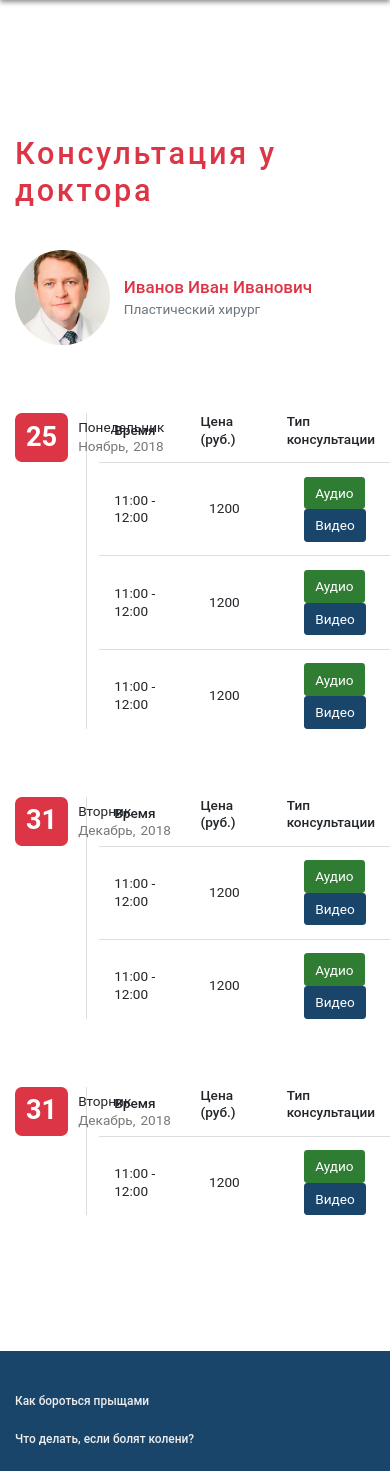
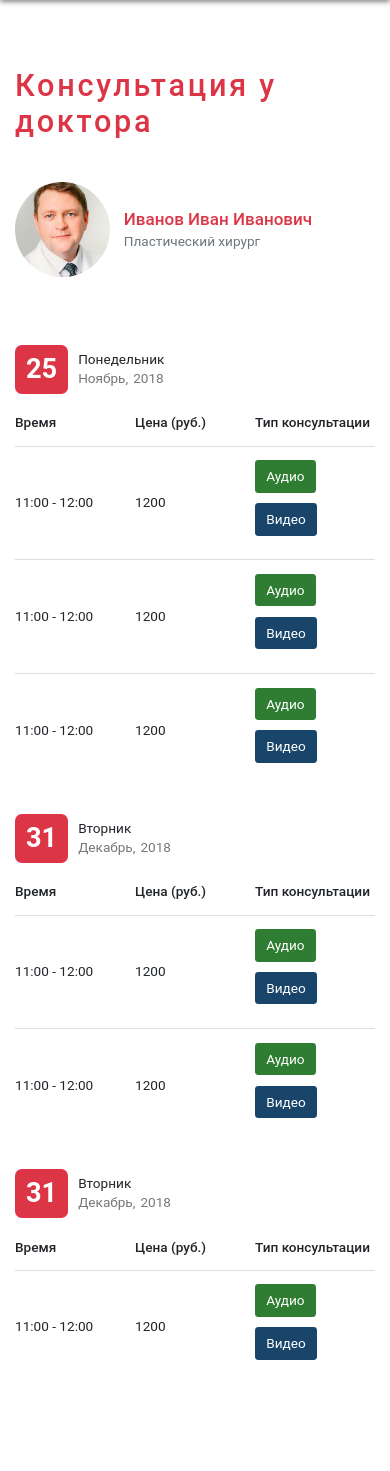
Before and after one commit to KepCoil/drnow-front, a PHP site: page /calendar.php in a window 390 px wide. Shown: the part 63-1534 px from the top of the page. Run offline with PHP 8.4, Linux system fonts and the light colour scheme.

Commit message:
calendar ready

```diff
--- a/app/calendar.php
+++ b/app/calendar.php
@@ -43,12 +43,12 @@
 						</div>
 
 						<div class="calendar-price__item-right">
-							<div class="row calendar-price__info calendar-price__info-row-header">
+							<div class="row calendar-price__info-row calendar-price__info-row-header">
 								<div class="col calendar-price__info-col">Время</div>
 								<div class="col calendar-price__info-col">Цена (руб.)</div>
 								<div class="col calendar-price__info-col">Тип консультации</div>
 							</div>
-							<div class="row calendar-price__info">
+							<div class="row calendar-price__info-row">
 								<div class="col calendar-price__info-col">
 									<div class="calendar-price__info-time">11:00 - 12:00</div>
 								</div>
@@ -56,14 +56,14 @@
 									<div class="calendar-price__info-price">1200</div>
 								</div>
 								<div class="col calendar-price__info-col">
-									<div class="calendar-price__info-btn">
+									<div class="calendar-price__info-btn-wrap">
 										<button class="btn calendar-price__info-btn calendar-price__info-btn-audio">Аудио</button>
 										<button class="btn calendar-price__info-btn calendar-price__info-btn-video">Видео</button>
 									</div>
 								</div>
 							</div>
 
-							<div class="row calendar-price__info">
+							<div class="row calendar-price__info-row">
 								<div class="col calendar-price__info-col">
 									<div class="calendar-price__info-time">11:00 - 12:00</div>
 								</div>
@@ -71,14 +71,14 @@
 									<div class="calendar-price__info-price">1200</div>
 								</div>
 								<div class="col calendar-price__info-col">
-									<div class="calendar-price__info-btn">
+									<div class="calendar-price__info-btn-wrap">
 										<button class="btn calendar-price__info-btn calendar-price__info-btn-audio">Аудио</button>
 										<button class="btn calendar-price__info-btn calendar-price__info-btn-video">Видео</button>
 									</div>
 								</div>
 							</div>
 
-							<div class="row calendar-price__info">
+							<div class="row calendar-price__info-row">
 								<div class="col calendar-price__info-col">
 									<div class="calendar-price__info-time">11:00 - 12:00</div>
 								</div>
@@ -86,7 +86,7 @@
 									<div class="calendar-price__info-price">1200</div>
 								</div>
 								<div class="col calendar-price__info-col">
-									<div class="calendar-price__info-btn">
+									<div class="calendar-price__info-btn-wrap">
 										<button class="btn calendar-price__info-btn calendar-price__info-btn-audio">Аудио</button>
 										<button class="btn calendar-price__info-btn calendar-price__info-btn-video">Видео</button>
 									</div>
@@ -115,13 +115,13 @@
 						</div>
 
 						<div class="calendar-price__item-right">
-							<div class="row calendar-price__info calendar-price__info-row-header">
+							<div class="row calendar-price__info-row calendar-price__info-row-header">
 								<div class="col calendar-price__info-col">Время</div>
 								<div class="col calendar-price__info-col">Цена (руб.)</div>
 								<div class="col calendar-price__info-col">Тип консультации</div>
 							</div>
 
-							<div class="row calendar-price__info">
+							<div class="row calendar-price__info-row">
 								<div class="col calendar-price__info-col">
 									<div class="calendar-price__info-time">11:00 - 12:00</div>
 								</div>
@@ -129,14 +129,14 @@
 									<div class="calendar-price__info-price">1200</div>
 								</div>
 								<div class="col calendar-price__info-col">
-									<div class="calendar-price__info-btn">
+									<div class="calendar-price__info-btn-wrap">
 										<button class="btn calendar-price__info-btn calendar-price__info-btn-audio">Аудио</button>
 										<button class="btn calendar-price__info-btn calendar-price__info-btn-video">Видео</button>
 									</div>
 								</div>
 							</div>
 
-							<div class="row calendar-price__info">
+							<div class="row calendar-price__info-row">
 								<div class="col calendar-price__info-col">
 									<div class="calendar-price__info-time">11:00 - 12:00</div>
 								</div>
@@ -144,7 +144,7 @@
 									<div class="calendar-price__info-price">1200</div>
 								</div>
 								<div class="col calendar-price__info-col">
-									<div class="calendar-price__info-btn">
+									<div class="calendar-price__info-btn-wrap">
 										<button class="btn calendar-price__info-btn calendar-price__info-btn-audio">Аудио</button>
 										<button class="btn calendar-price__info-btn calendar-price__info-btn-video">Видео</button>
 									</div>
@@ -173,13 +173,13 @@
 						</div>
 
 						<div class="calendar-price__item-right">
-							<div class="row calendar-price__info calendar-price__info-row-header">
+							<div class="row calendar-price__info-row calendar-price__info-row-header">
 								<div class="col calendar-price__info-col">Время</div>
 								<div class="col calendar-price__info-col">Цена (руб.)</div>
 								<div class="col calendar-price__info-col">Тип консультации</div>
 							</div>
 
-							<div class="row calendar-price__info">
+							<div class="row calendar-price__info-row">
 								<div class="col calendar-price__info-col">
 									<div class="calendar-price__info-time">11:00 - 12:00</div>
 								</div>
@@ -187,7 +187,7 @@
 									<div class="calendar-price__info-price">1200</div>
 								</div>
 								<div class="col calendar-price__info-col">
-									<div class="calendar-price__info-btn">
+									<div class="calendar-price__info-btn-wrap">
 										<button class="btn calendar-price__info-btn calendar-price__info-btn-audio">Аудио</button>
 										<button class="btn calendar-price__info-btn calendar-price__info-btn-video">Видео</button>
 									</div>
--- a/app/css/main.concat.css
+++ b/app/css/main.concat.css
@@ -36,15 +36,16 @@
 
 h1, .h1 {
   font-size: 2.5rem;
-  margin: 3.5rem 0 1rem 0; }
+  margin: 3rem 0 1rem 0; }
 
 h2, .h2 {
+  color: #dc3545;
   font-size: 2.25rem;
-  margin: 3rem 0 1rem 0; }
+  margin: 2.5rem 0 1rem 0; }
 
 h3, .h3 {
   font-size: 1.75rem;
-  margin: 2.5rem 0 1rem 0; }
+  margin: 2.25rem 0 1rem 0; }
 
 h4, .h4 {
   font-size: 1.5rem;
@@ -78,7 +79,7 @@
     padding: 0; }
 
 #wrap {
-  padding: 5rem 0; }
+  padding: 3rem 0; }
 
 header#main-header {
   -webkit-box-flex: 0;
@@ -956,6 +957,7 @@
     margin-right: 1rem; }
   .calendar-price__header-title {
     color: #dc3545;
+    margin-top: 0;
     margin-bottom: 3rem; }
   .calendar-price__header-container {
     display: -webkit-box;
@@ -1037,7 +1039,8 @@
     .calendar-price__date-detail-month::after {
       content: ','; }
 
-.calendar-price__info {
+.calendar-price__info-row {
+  margin: 0;
   -webkit-box-align: center;
   -webkit-align-items: center;
       -ms-flex-align: center;
@@ -1045,12 +1048,16 @@
   margin-bottom: 1rem;
   border-bottom: 1px solid #ddd;
   padding-bottom: 1rem; }
-  .calendar-price__info:last-child {
+  .calendar-price__info-row-header .calendar-price__info-col {
+    font-weight: 500; }
+  .calendar-price__info-row:last-child {
     margin-bottom: 0;
     border-bottom: 0;
     padding-bottom: 0; }
-  .calendar-price__info-row-header .calendar-price__info-col {
-    font-weight: 500; }
+
+.calendar-price__info-col {
+  padding: 0; }
+
 .calendar-price__info-btn {
   color: #fff;
   margin-right: 0.75rem; }
@@ -1066,6 +1073,8 @@
 @media only screen and (max-width: 1199.98px) {
   html {
     font-size: 90%; }
+  #main-content-layour {
+    margin-top: 110px; }
   .path-arrows__item:first-child .path-arrows__content {
     margin-left: 35px; }
   .path-arrows__content {
@@ -1074,14 +1083,24 @@
     margin-right: 45px; }
     .path-arrows__content-icon {
       font-size: 1.5rem; }
-  main#main-content-layour {
-    margin-top: 110px; } }
+  .calendar-price__item-left {
+    -webkit-box-flex: 0;
+    -webkit-flex: 0 0 25%;
+        -ms-flex: 0 0 25%;
+            flex: 0 0 25%;
+    max-width: 25%; }
+  .calendar-price__item-right {
+    -webkit-box-flex: 0;
+    -webkit-flex: 0 0 75%;
+        -ms-flex: 0 0 75%;
+            flex: 0 0 75%;
+    max-width: 75%; } }
 
 /* Medium Devices, Desktops */
 @media only screen and (max-width: 991.98px) {
   html {
     font-size: 85%; }
-  main#main-content-layour {
+  #main-content-layour {
     margin-top: 90px; }
   .main-logo__text {
     letter-spacing: 0.2rem; }
@@ -1115,7 +1134,19 @@
     width: 7rem; }
   .buttons-doctors__btn {
     padding: 0.3rem 0.6rem;
-    font-size: 0.9375rem; } }
+    font-size: 0.9375rem; }
+  .calendar-price__item-left {
+    -webkit-box-flex: 0;
+    -webkit-flex: 0 0 27%;
+        -ms-flex: 0 0 27%;
+            flex: 0 0 27%;
+    max-width: 27%; }
+  .calendar-price__item-right {
+    -webkit-box-flex: 0;
+    -webkit-flex: 0 0 73%;
+        -ms-flex: 0 0 73%;
+            flex: 0 0 73%;
+    max-width: 73%; } }
 
 @media only screen and (max-width: 991.98px) and (min-width: 768px) {
   .main-header__container {
@@ -1239,7 +1270,24 @@
     margin-bottom: 15px; }
     .doctors-list__nav-list {
       height: 150px;
-      overflow-y: scroll; } }
+      overflow-y: scroll; }
+  .calendar-price__item {
+    -webkit-box-orient: vertical;
+    -webkit-box-direction: normal;
+    -webkit-flex-direction: column;
+        -ms-flex-direction: column;
+            flex-direction: column;
+    margin-bottom: 3rem; }
+    .calendar-price__item-left, .calendar-price__item-right {
+      padding: 0;
+      -webkit-box-flex: 0;
+      -webkit-flex: 0 0 100%;
+          -ms-flex: 0 0 100%;
+              flex: 0 0 100%;
+      max-width: 100%; }
+    .calendar-price__item-left {
+      border-right: none;
+      margin-bottom: 1.5rem; } }
 
 /* Small Devices - Phones, large display */
 @media only screen and (max-width: 575.98px) {
@@ -1295,7 +1343,10 @@
       margin-right: 0.25rem;
       margin-bottom: 0.5rem; }
       .buttons-doctors__btn-icon {
-        display: none; } }
+        display: none; }
+  .calendar-price__info-btn {
+    margin-right: 0;
+    margin-bottom: 0.75rem; } }
 
 /* Small Devices - Phones, small display */
 @media only screen and (max-width: 419.98px) {
--- a/app/js/common.js
+++ b/app/js/common.js
@@ -1,19 +1,25 @@
 $(function() {
 
-	// Отступ от шапки
-	// var mainHeader = $('.js-main-header').outerHeight();
-	// $('#wrap').css('margin-top', mainHeader);
+	function goMarginHeader() {
+		// Отступ от шапки основного контента
+		var mainHeader = $('.js-main-header').outerHeight();
+		$('.js-main-content-layour').css('margin-top', mainHeader);
 
 
-	// odoo top nav login
-	if ( $("nav").is("#oe_main_menu_navbar") ) {
-		userBlock = $('#oe_main_menu_navbar').outerHeight();
-		$('#main-header').css('top', userBlock);
-		$('#js-main-content-layour').css('margin-top', 0);
+		// отступ от меню odoo
+		if ( $("nav").is("#oe_main_menu_navbar") ) {
+			userBlock = $('#oe_main_menu_navbar').outerHeight();
+			$('#main-header').css('top', userBlock);
+			$('#js-main-content-layour').css('margin-top', 0);
+		}
 	}
 
+	goMarginHeader();
 
-	// шапка при скролле
+
+
+
+	// Изменение шапки при скролле
 	function resizeMainHeader() {
 		var scrollTopNum = $(window).scrollTop();
 
@@ -72,9 +78,7 @@
 
 	});
 
-	function resizeDoctorListMobile() {
 
-	}
 
 	$(".doctors-list__nav-item-disable >a").click(function(e) {
 		e.preventDefault;
@@ -84,7 +88,7 @@
 
 
 
-	// Слайдера
+	// Основной слайдер на главной странице
 	$('#js-main-slider').owlCarousel({
 		items: 1,
 		loop: true,
@@ -94,6 +98,7 @@
 	});
 
 
+	// Слайдер ведущие врачи на главной страницы
 	$('#js-key-doctors').owlCarousel({
 		items: 3,
 		margin: 25,
@@ -114,4 +119,13 @@
 	});
 
 
+
+	// Код при изменение размера  страницы
+	$(window).resize(function() {
+		goMarginHeader();
+	});
+
+
+
+
 });
--- a/gulpfile.js
+++ b/gulpfile.js
@@ -20,8 +20,8 @@
 		port: '3030',
 
 		// server: {baseDir: 'app'},
-		proxy: 'drnow', //window openserver local server
-		// proxy: 'drnow.front', //lampp local server
+		// proxy: 'drnow', //window openserver local server
+		proxy: 'drnow.front', //lampp local server
 
 	});
 });
```
Also changed, not shown: app/sass/_global.sass (+5 -4 lines), app/sass/_media.sass (+41 -5 lines), app/sass/_pages.sass (+13 -11 lines). Lines whose indentation alone changed are shown as unchanged.
